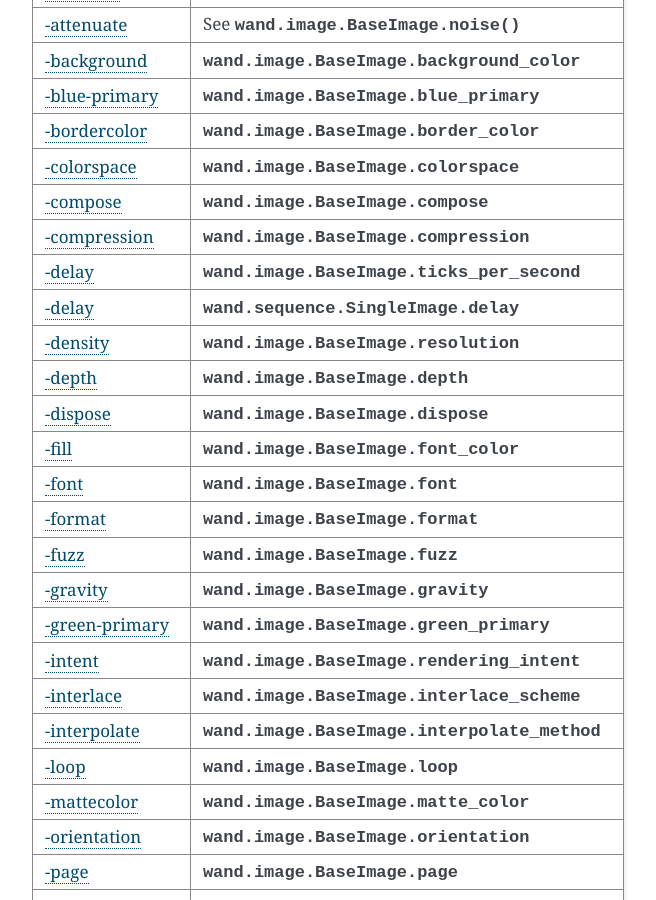
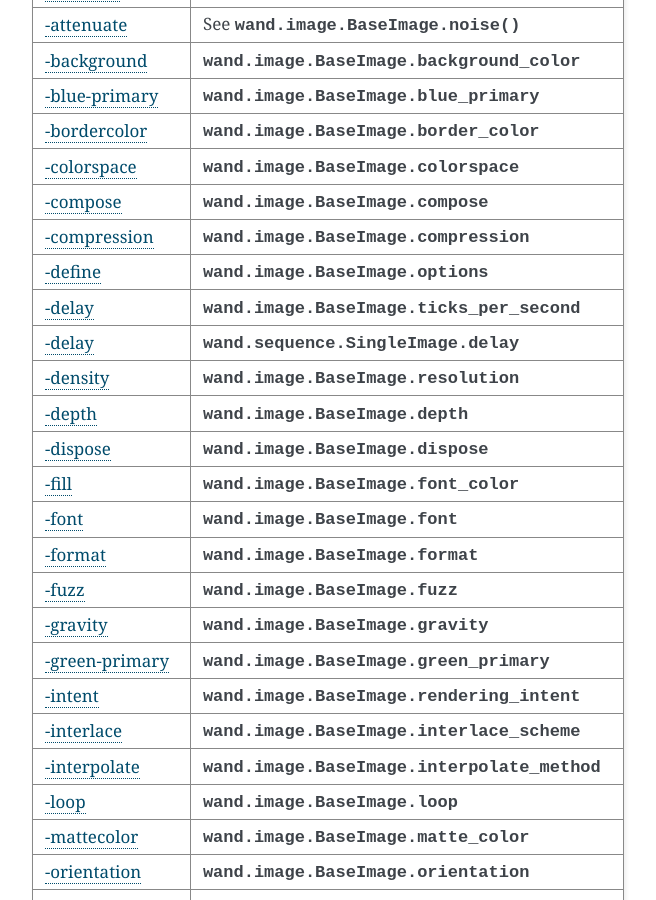
Before and after one commit to emcconville/wand, a Sphinx documentation site: the page built from docs/guide/cli.rst, in a window 1280 px wide and 900 px high, scrolled down 6047 px. Shown: the whole window, without its empty margins (422-1078 px from the left). Built offline with Sphinx 7.4.7, drawn with Linux system fonts in a browser that asks for light colours; some web fonts are replaced; the version number could not be read and is left out.

Commit message:
Add -Define to the CLI docs

```diff
--- a/docs/guide/cli.rst
+++ b/docs/guide/cli.rst
@@ -330,6 +330,8 @@ This table list ImageMagick's options, and maps them to Wand's
 +------------------------+--------------------------------------------------+
 | :cli:`compression`     | :attr:`wand.image.BaseImage.compression`         |
 +------------------------+--------------------------------------------------+
+| :cli:`define`          | :attr:`wand.image.BaseImage.options`             |
++------------------------+--------------------------------------------------+
 | :cli:`delay`           | :attr:`wand.image.BaseImage.ticks_per_second`    |
 +------------------------+--------------------------------------------------+
 | :cli:`delay`           | :attr:`wand.sequence.SingleImage.delay`          |
```
